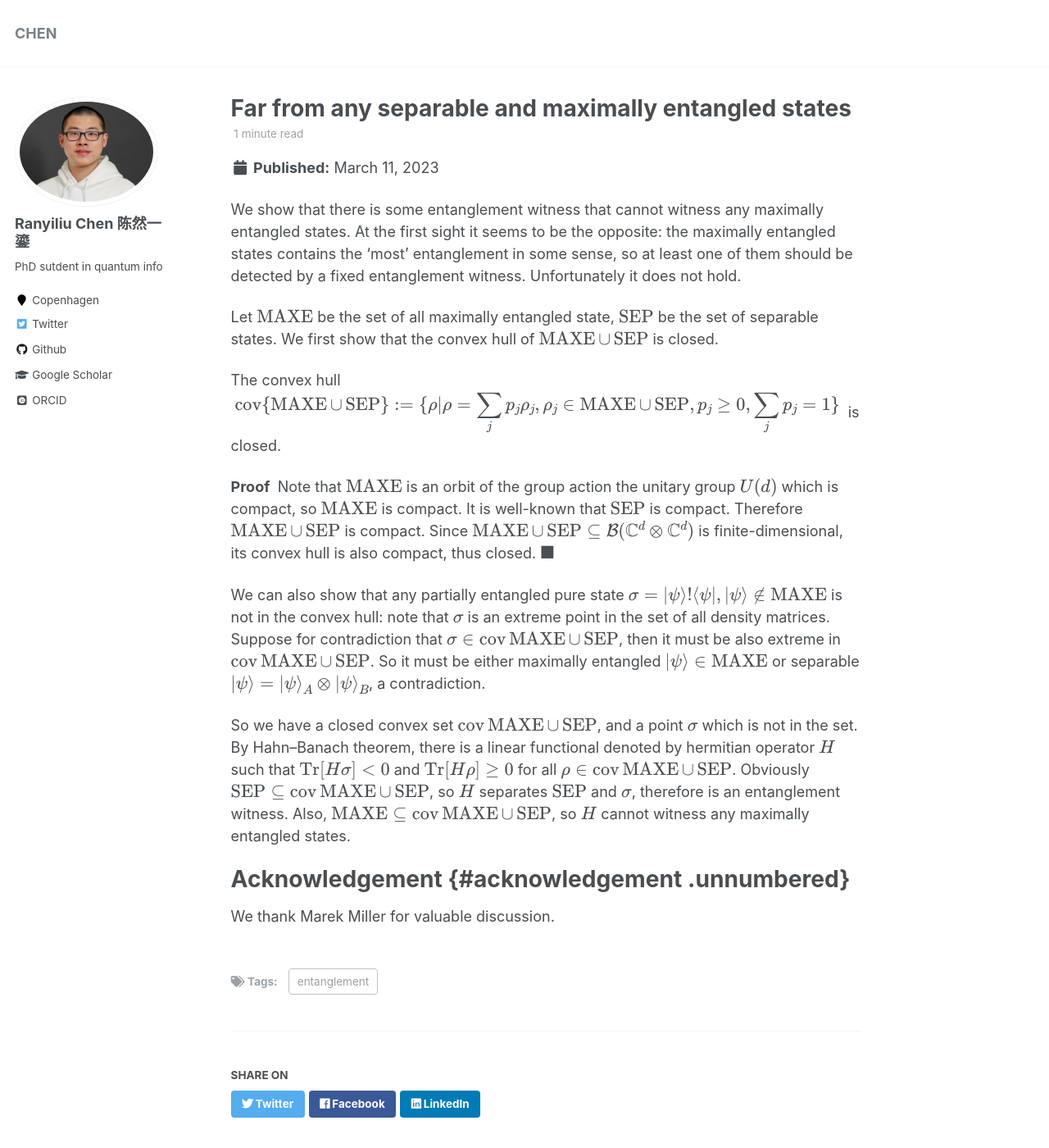
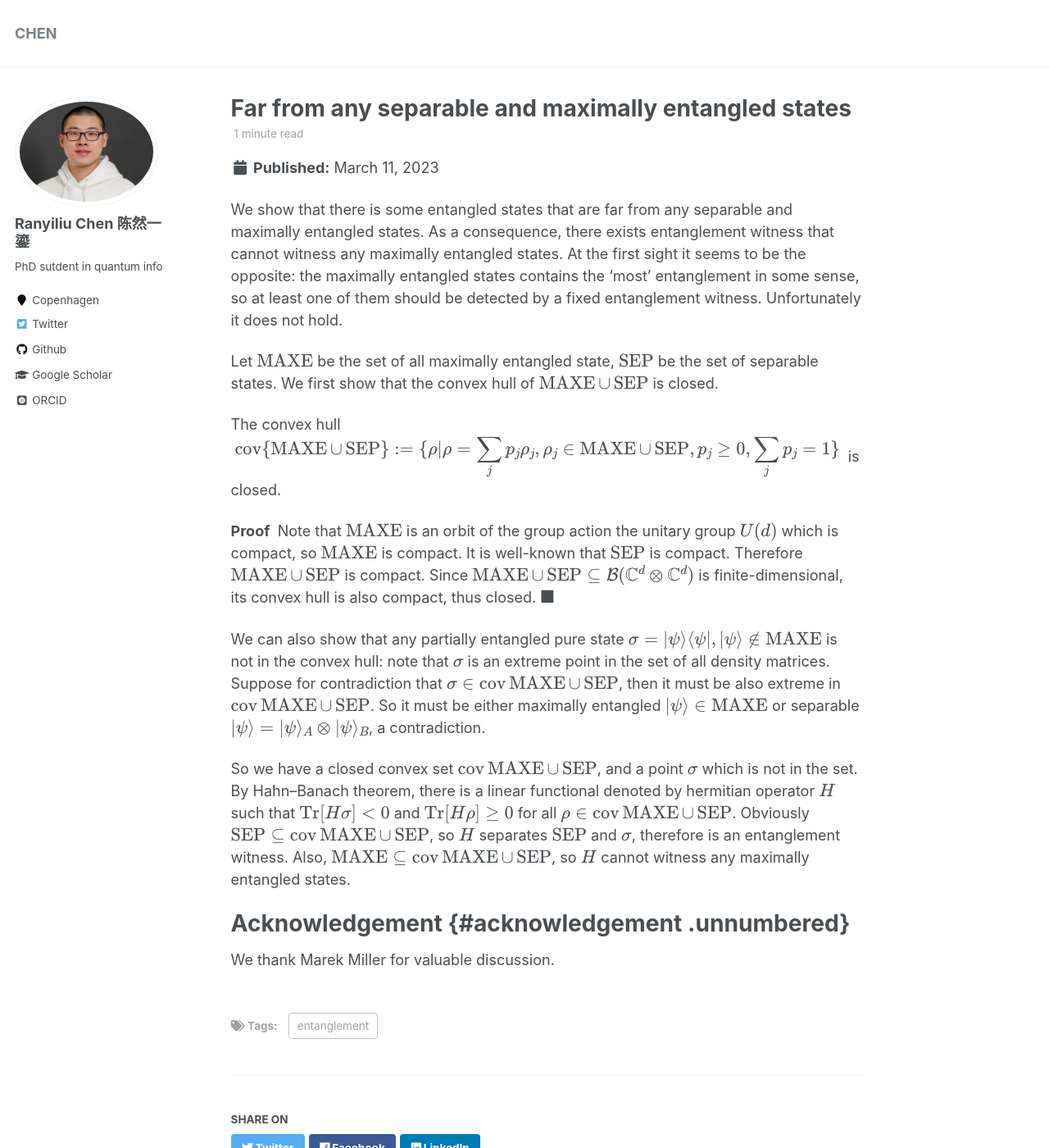
Before and after one commit to CRYL/CRYL.github.io, a Jekyll site: the page built from _posts/2023-03-11-Far-from-any-sep-and-max-ent-states.md, in a window 1280 px wide and 1400 px high. Shown: the whole window at 82% size. Built offline with Jekyll 4.4.1, drawn with Linux system fonts in a browser that asks for light colours; some web fonts are replaced; formulas are drawn with MathJax 3; some of the changed text lies outside the part shown.

Commit message:
update manythings

```diff
--- a/_config.yml
+++ b/_config.yml
@@ -255,7 +255,7 @@ sass:
 permalink: /:categories/:title/
 # paginate: 5 # amount of posts to show
 # paginate_path: /page:num/
-timezone: America/Los_Angeles # http://en.wikipedia.org/wiki/List_of_tz_database_time_zones
+timezone: Europe/Copenhagen # http://en.wikipedia.org/wiki/List_of_tz_database_time_zones
 
 
 # Plugins
--- a/_posts/2023-03-11-Far-from-any-sep-and-max-ent-states.md
+++ b/_posts/2023-03-11-Far-from-any-sep-and-max-ent-states.md
@@ -6,7 +6,7 @@ tags:
   - entanglement
 ---
 
-We show that there is some entanglement witness that cannot witness any
+We show that there is some entangled states that are far from any separable and maximally entangled states. As a consequence, there exists entanglement witness that cannot witness any
 maximally entangled states. At the first sight it seems to be the
 opposite: the maximally entangled states contains the 'most'
 entanglement in some sense, so at least one of them should be detected
@@ -31,14 +31,14 @@ is finite-dimensional, its convex hull is also compact, thus closed.
 $\blacksquare$
 
 We can also show that any partially entangled pure state
-$\sigma=| \psi\rangle\!\langle \psi |, \ket{\psi}\notin\operatorname{MAXE}$
+$\sigma=| \psi\rangle\langle \psi |, |\psi\rangle\notin\operatorname{MAXE}$
 is not in the convex hull: note that $\sigma$ is an extreme point in the
 set of all density matrices. Suppose for contradiction that
 $\sigma\in\operatorname{cov}\{\operatorname{MAXE}\cup\operatorname{SEP}\}$,
 then it must be also extreme in
 $\operatorname{cov}\{\operatorname{MAXE}\cup\operatorname{SEP}\}$. So it
-must be either maximally entangled $\ket{\psi}\in\operatorname{MAXE}$ or
-separable $\ket{\psi}=\ket{\psi}_A\otimes\ket{\psi}_B$, a contradiction.
+must be either maximally entangled $|\psi\rangle\in\operatorname{MAXE}$ or
+separable $|\psi\rangle=|\psi\rangle_A\otimes|\psi\rangle_B$, a contradiction.
 
 So we have a closed convex set
 $\operatorname{cov}\{\operatorname{MAXE}\cup\operatorname{SEP}\}$, and a
```
Also changed, not shown: _pages/about.md (+6 -2 lines), _posts/2015-08-14-blog-post-4.md (deleted, +0 -20 lines), _posts/2023-04-12-parity.md (+6 -6 lines), _posts/2199-01-01-future-post.md (deleted, +0 -11 lines), 1 other file.
